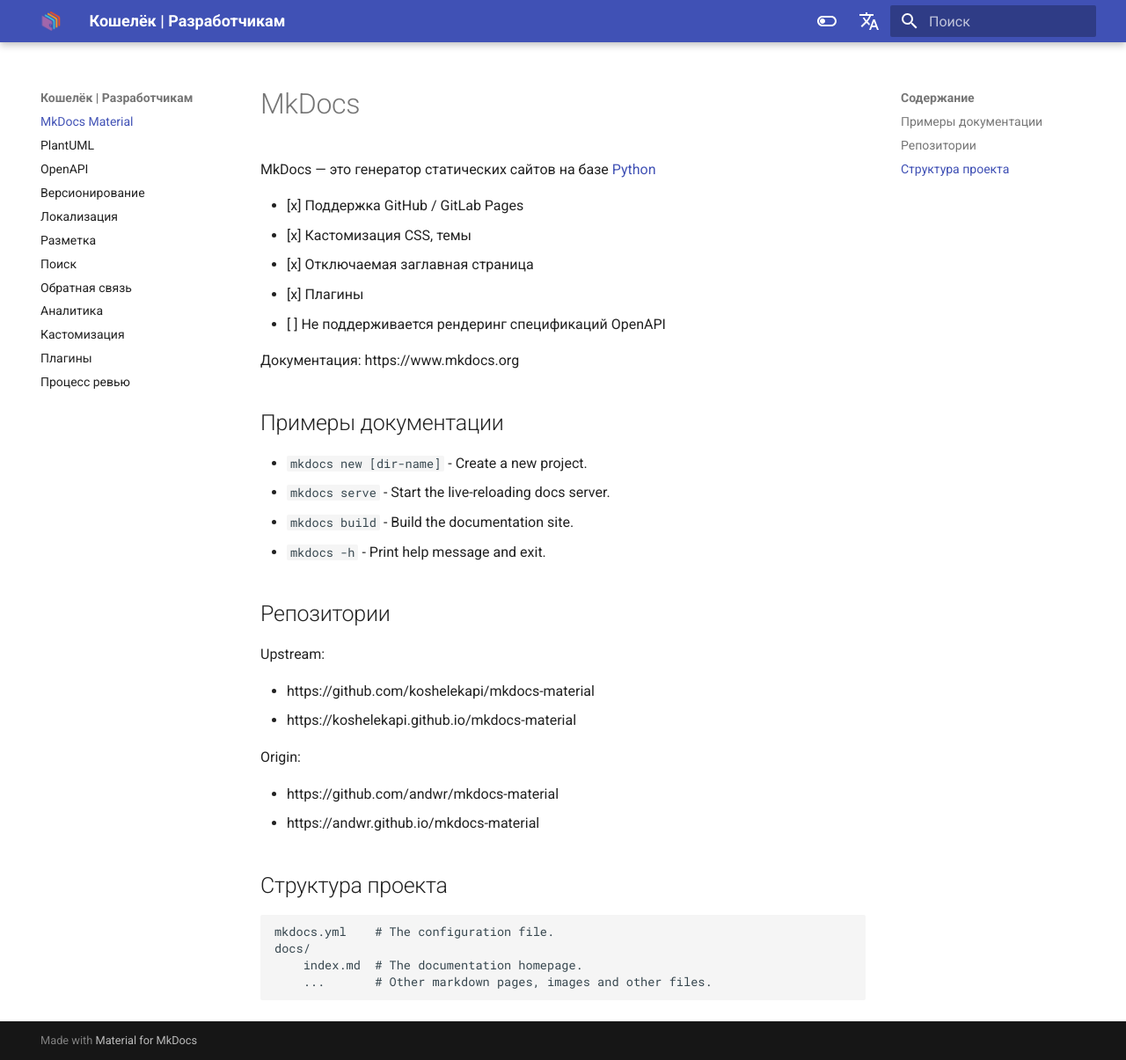
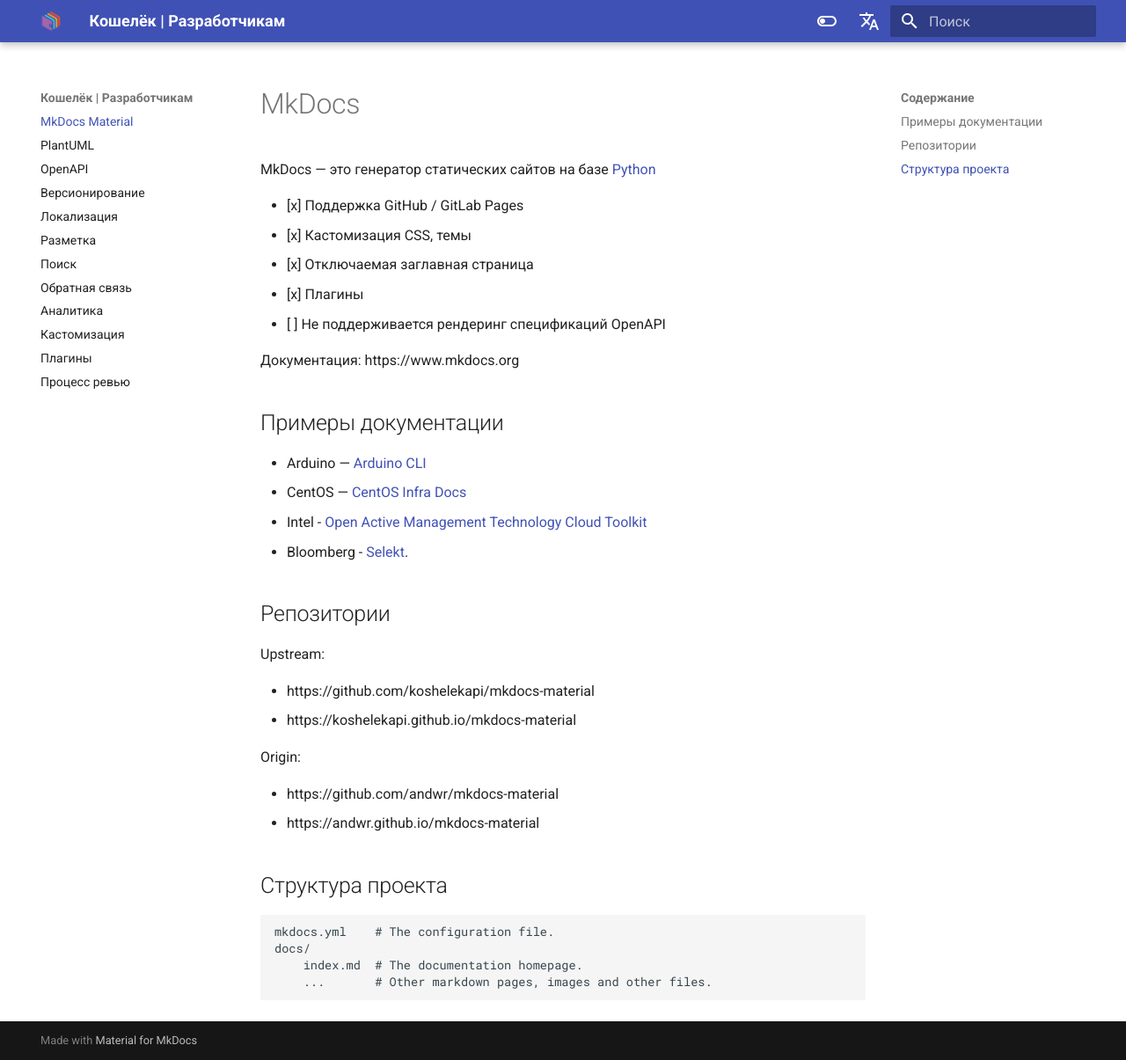
Before and after one commit to koshelekapi/mkdocs-material, an MkDocs documentation site: the page built from docs/index.md, in a window 1280 px wide and 1205 px high. Shown: the whole window at 88% size. Built offline with MkDocs 1.6.1 and Material for MkDocs 9.7.7, drawn with Linux system fonts in a browser that asks for light colours; comment, search, counter and statistics services are not loaded.

Commit message:
Updated index.md

```diff
--- a/docs/index.md
+++ b/docs/index.md
@@ -12,10 +12,10 @@
 
 ## Примеры документации
 
-* `mkdocs new [dir-name]` - Create a new project.
-* `mkdocs serve` - Start the live-reloading docs server.
-* `mkdocs build` - Build the documentation site.
-* `mkdocs -h` - Print help message and exit.
+* Arduino — [Arduino CLI](https://arduino.github.io/arduino-cli/0.21/)
+* CentOS — [CentOS Infra Docs](https://docs.infra.centos.org/)
+* Intel - [Open Active Management Technology Cloud Toolkit](https://open-amt-cloud-toolkit.github.io/docs/2.2/)
+* Bloomberg - [Selekt](https://bloomberg.github.io/selekt/).
 
 ## Репозитории
 
```
